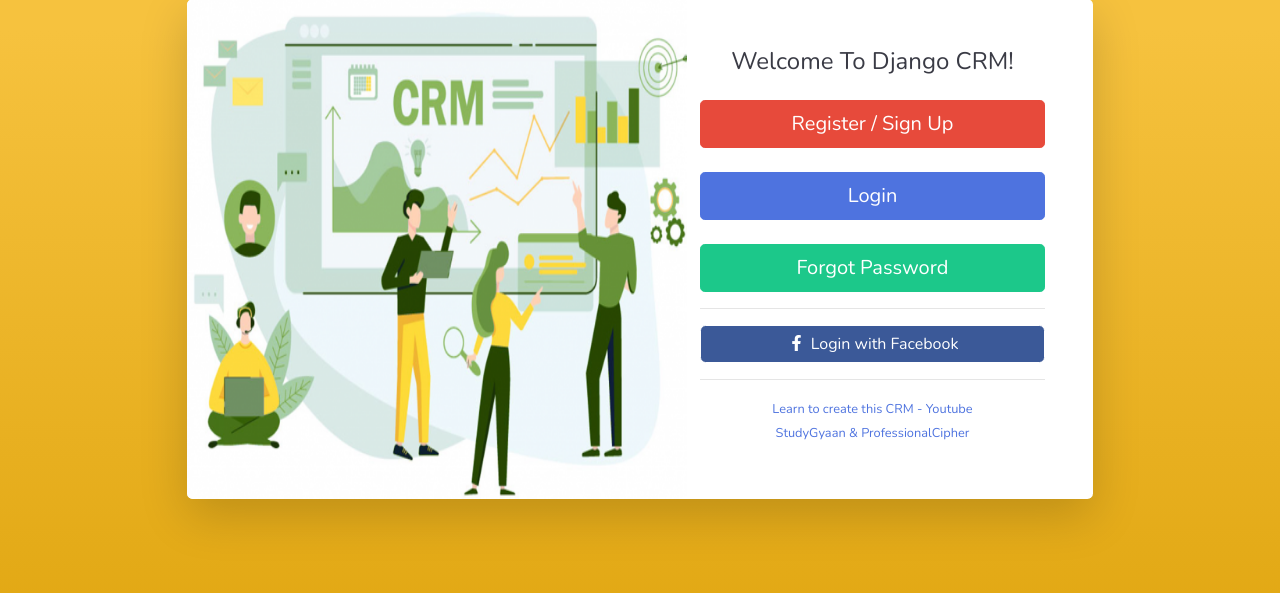
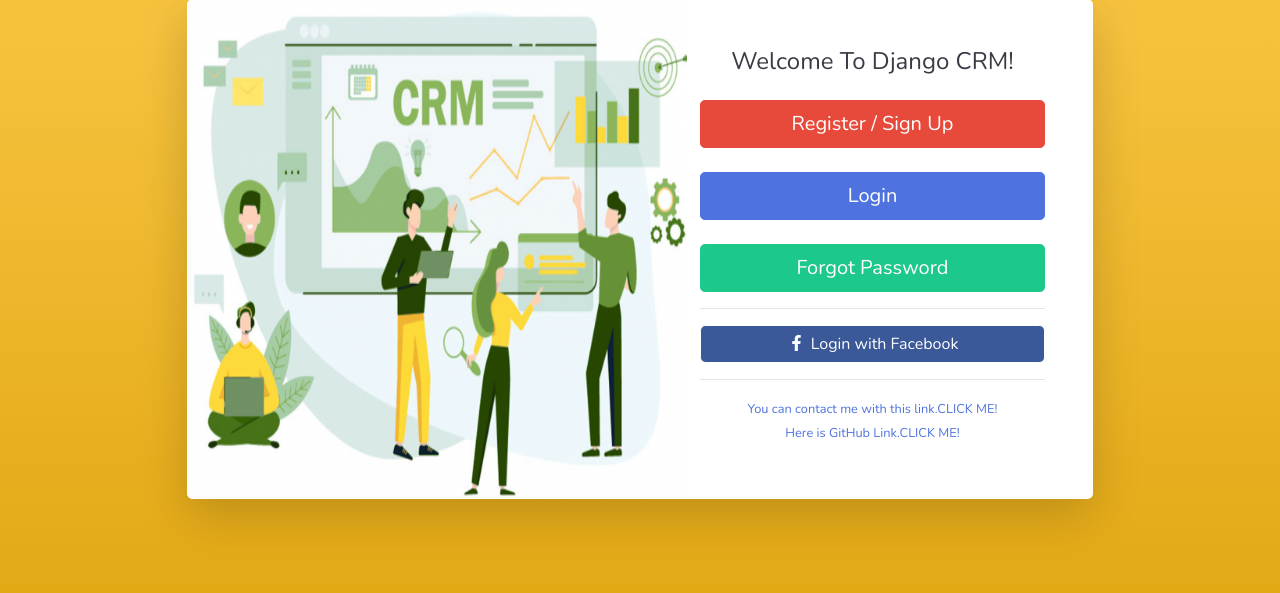
Before and after one commit to AnvarKhan/CRM_django_rest, a Django app: page / in a window 1280 px wide. Shown: the part 49-642 px from the top of the page. Run offline with Django 4.2, Linux system fonts and the light colour scheme; some libraries are stand-ins or nearby versions.

Commit message:
some changes

```diff
--- a/templates/common/home.html
+++ b/templates/common/home.html
@@ -54,10 +54,10 @@
                   </a>
                   <hr>
                   <div class="text-center">
-                    <a class="small" href="https://www.youtube.com/playlist?list=PLSPMgrv4IuJ4WLURdlzKNx4sgsyqW8d5q" target="_blank">Learn to create this CRM - Youtube</a>
+                    <a class="small" href="https://t.me/@mukhtoroff99" target="_blank">You can contact me with this link.CLICK ME!</a>
                   </div>
                   <div class="text-center">
-                    <a class="small" href="https://studygyaan.com/build-django-crm-project-from-scratch" target="_blank">StudyGyaan & ProfessionalCipher</a>
+                    <a class="small" href="https://github.com/AnvarKhan" target="_blank">Here is GitHub Link.CLICK ME!</a>
                   </div>
                 </div>
               </div>
```
